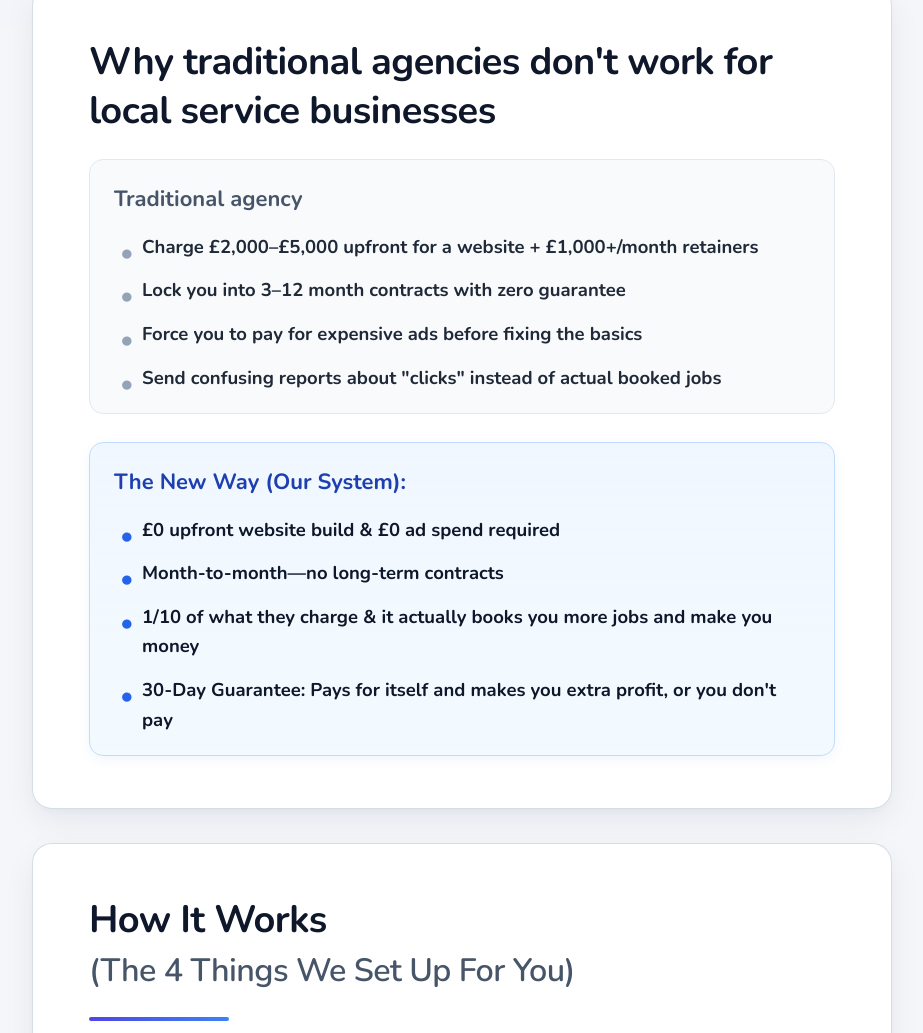
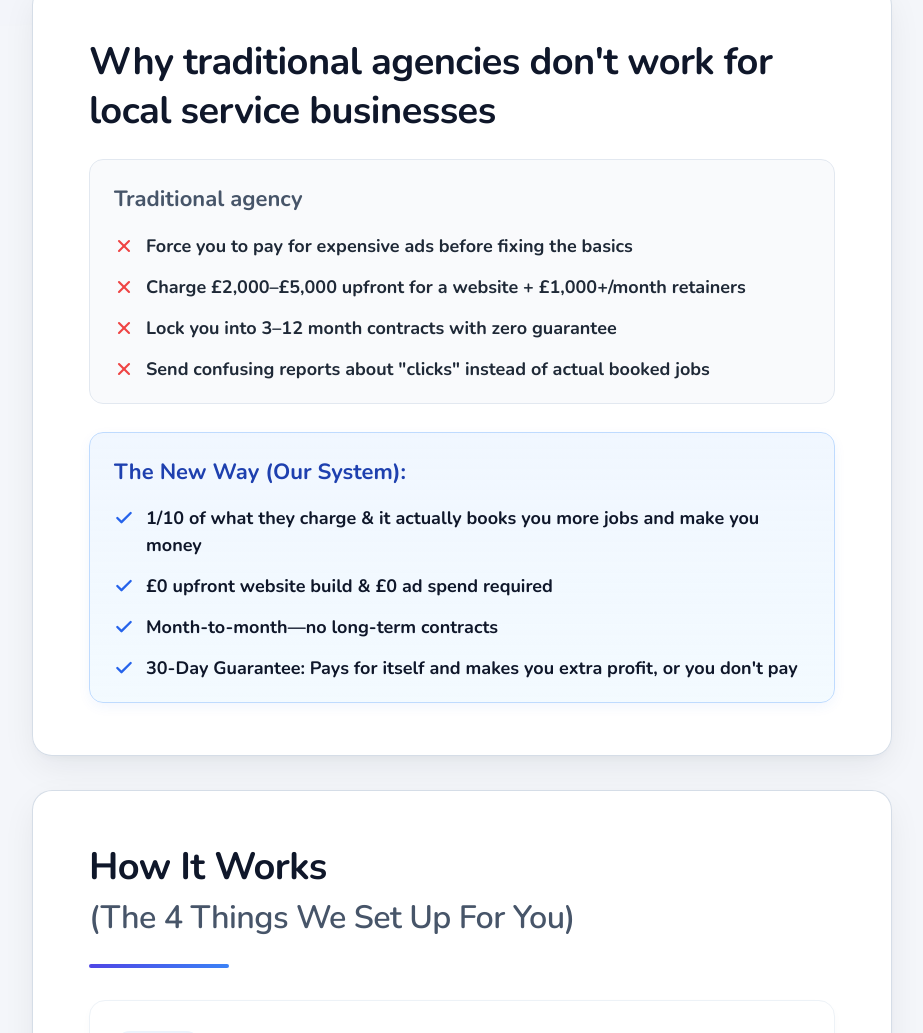
Before and after one commit to muhseena005/client-launch-proposal, a plain HTML site: page index.html in a window 1280 px wide. Shown: the part 1070-2103 px from the top of the page, without its empty margins (178-1101 px from the left). Drawn offline with nearby package versions, Linux system fonts and the light colour scheme.

Commit message:
Reorder comparison items, convert to aligned SVG red cross / blue check icons

```diff
--- a/index.html
+++ b/index.html
@@ -217,33 +217,37 @@
 
     .bullet-list {
       list-style: none;
+      display: flex;
+      flex-direction: column;
+      gap: 14px;
     }
 
     .bullet-list li {
-      position: relative;
-      padding-left: 28px;
-      font-size: 18.5px;
+      display: flex;
+      align-items: flex-start;
+      gap: 12px;
+      font-size: 18px;
       color: #1f2937;
-      margin-bottom: 14px;
       font-weight: 700;
-      line-height: 1.6;
+      line-height: 1.5;
     }
 
-    .bullet-list li:last-child {
-      margin-bottom: 0;
+    .bullet-icon {
+      flex-shrink: 0;
+      width: 20px;
+      height: 20px;
+      margin-top: 3px;
+      display: flex;
+      align-items: center;
+      justify-content: center;
     }
 
-    .bullet-list li::before {
-      content: "•";
-      position: absolute;
-      left: 6px;
-      top: -1px;
-      font-size: 26px;
-      color: #94a3b8;
+    .bullet-icon.cross svg {
+      stroke: #ef4444;
     }
 
-    .comp-block.new .bullet-list li::before {
-      color: #2563eb;
+    .bullet-icon.check svg {
+      stroke: #2563eb;
     }
 
     .comp-block.new .bullet-list li {
@@ -499,20 +503,80 @@
         <div class="comp-block old">
           <h3>Traditional agency</h3>
           <ul class="bullet-list">
-            <li>Charge £2,000–£5,000 upfront for a website + £1,000+/month retainers</li>
-            <li>Lock you into 3–12 month contracts with zero guarantee</li>
-            <li>Force you to pay for expensive ads before fixing the basics</li>
-            <li>Send confusing reports about "clicks" instead of actual booked jobs</li>
+            <li>
+              <span class="bullet-icon cross">
+                <svg width="20" height="20" viewBox="0 0 24 24" fill="none" stroke-width="2.5" stroke-linecap="round" stroke-linejoin="round">
+                  <line x1="18" y1="6" x2="6" y2="18"></line>
+                  <line x1="6" y1="6" x2="18" y2="18"></line>
+                </svg>
+              </span>
+              <span>Force you to pay for expensive ads before fixing the basics</span>
+            </li>
+            <li>
+              <span class="bullet-icon cross">
+                <svg width="20" height="20" viewBox="0 0 24 24" fill="none" stroke-width="2.5" stroke-linecap="round" stroke-linejoin="round">
+                  <line x1="18" y1="6" x2="6" y2="18"></line>
+                  <line x1="6" y1="6" x2="18" y2="18"></line>
+                </svg>
+              </span>
+              <span>Charge £2,000–£5,000 upfront for a website + £1,000+/month retainers</span>
+            </li>
+            <li>
+              <span class="bullet-icon cross">
+                <svg width="20" height="20" viewBox="0 0 24 24" fill="none" stroke-width="2.5" stroke-linecap="round" stroke-linejoin="round">
+                  <line x1="18" y1="6" x2="6" y2="18"></line>
+                  <line x1="6" y1="6" x2="18" y2="18"></line>
+                </svg>
+              </span>
+              <span>Lock you into 3–12 month contracts with zero guarantee</span>
+            </li>
+            <li>
+              <span class="bullet-icon cross">
+                <svg width="20" height="20" viewBox="0 0 24 24" fill="none" stroke-width="2.5" stroke-linecap="round" stroke-linejoin="round">
+                  <line x1="18" y1="6" x2="6" y2="18"></line>
+                  <line x1="6" y1="6" x2="18" y2="18"></line>
+                </svg>
+              </span>
+              <span>Send confusing reports about "clicks" instead of actual booked jobs</span>
+            </li>
           </ul>
         </div>
 
         <div class="comp-block new">
           <h3>The New Way (Our System):</h3>
           <ul class="bullet-list">
-            <li>£0 upfront website build &amp; £0 ad spend required</li>
-            <li>Month-to-month—no long-term contracts</li>
-            <li>1/10 of what they charge &amp; it actually books you more jobs and make you money</li>
-            <li><strong>30-Day Guarantee:</strong> Pays for itself and makes you extra profit, or you don't pay</li>
+            <li>
+              <span class="bullet-icon check">
+                <svg width="20" height="20" viewBox="0 0 24 24" fill="none" stroke-width="2.8" stroke-linecap="round" stroke-linejoin="round">
+                  <polyline points="20 6 9 17 4 12"></polyline>
+                </svg>
+              </span>
+              <span>1/10 of what they charge &amp; it actually books you more jobs and make you money</span>
+            </li>
+            <li>
+              <span class="bullet-icon check">
+                <svg width="20" height="20" viewBox="0 0 24 24" fill="none" stroke-width="2.8" stroke-linecap="round" stroke-linejoin="round">
+                  <polyline points="20 6 9 17 4 12"></polyline>
+                </svg>
+              </span>
+              <span>£0 upfront website build &amp; £0 ad spend required</span>
+            </li>
+            <li>
+              <span class="bullet-icon check">
+                <svg width="20" height="20" viewBox="0 0 24 24" fill="none" stroke-width="2.8" stroke-linecap="round" stroke-linejoin="round">
+                  <polyline points="20 6 9 17 4 12"></polyline>
+                </svg>
+              </span>
+              <span>Month-to-month—no long-term contracts</span>
+            </li>
+            <li>
+              <span class="bullet-icon check">
+                <svg width="20" height="20" viewBox="0 0 24 24" fill="none" stroke-width="2.8" stroke-linecap="round" stroke-linejoin="round">
+                  <polyline points="20 6 9 17 4 12"></polyline>
+                </svg>
+              </span>
+              <span><strong>30-Day Guarantee:</strong> Pays for itself and makes you extra profit, or you don't pay</span>
+            </li>
           </ul>
         </div>
       </div>
```
